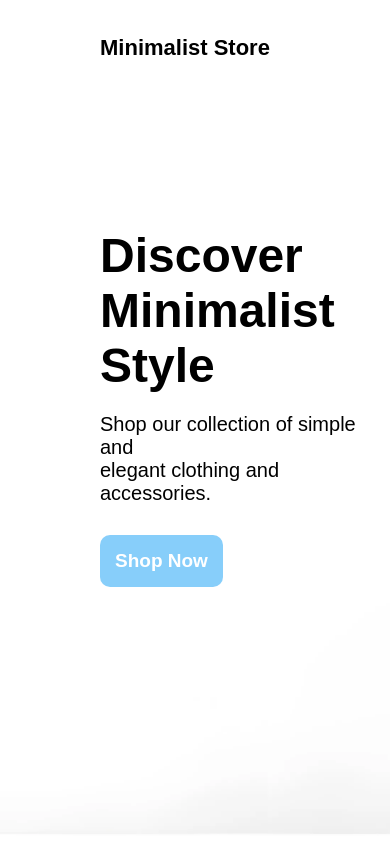
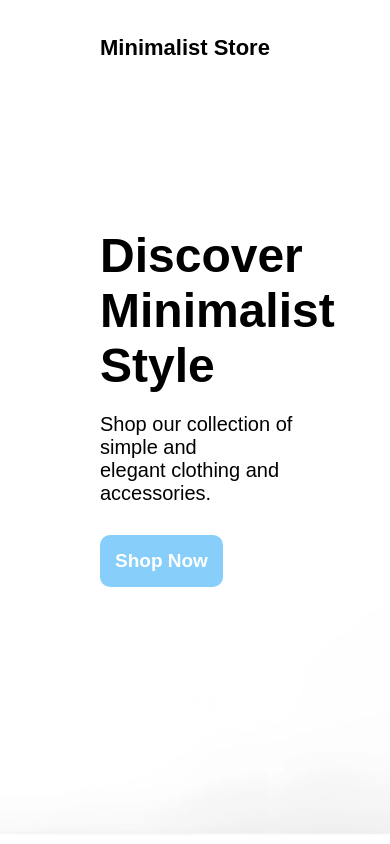
Before and after one commit to winter7tb/Minimalist-Store, a website: page index.html in a window 390 px wide. Shown: the top 844 px of the page. Drawn offline with Linux system fonts and the light colour scheme.

Commit message:
Updated css

```diff
--- a/style.css
+++ b/style.css
@@ -221,11 +221,11 @@ input {
           font-size: 3em;
           left: 100px;
           top: 20%;
-          max-width: 300px;
+          width: 200px;
         }
 
         .myp{
-          max-width: 300px;
+          width: 200px;
         }
         .Image-1 img{
            width: 330%;
```
